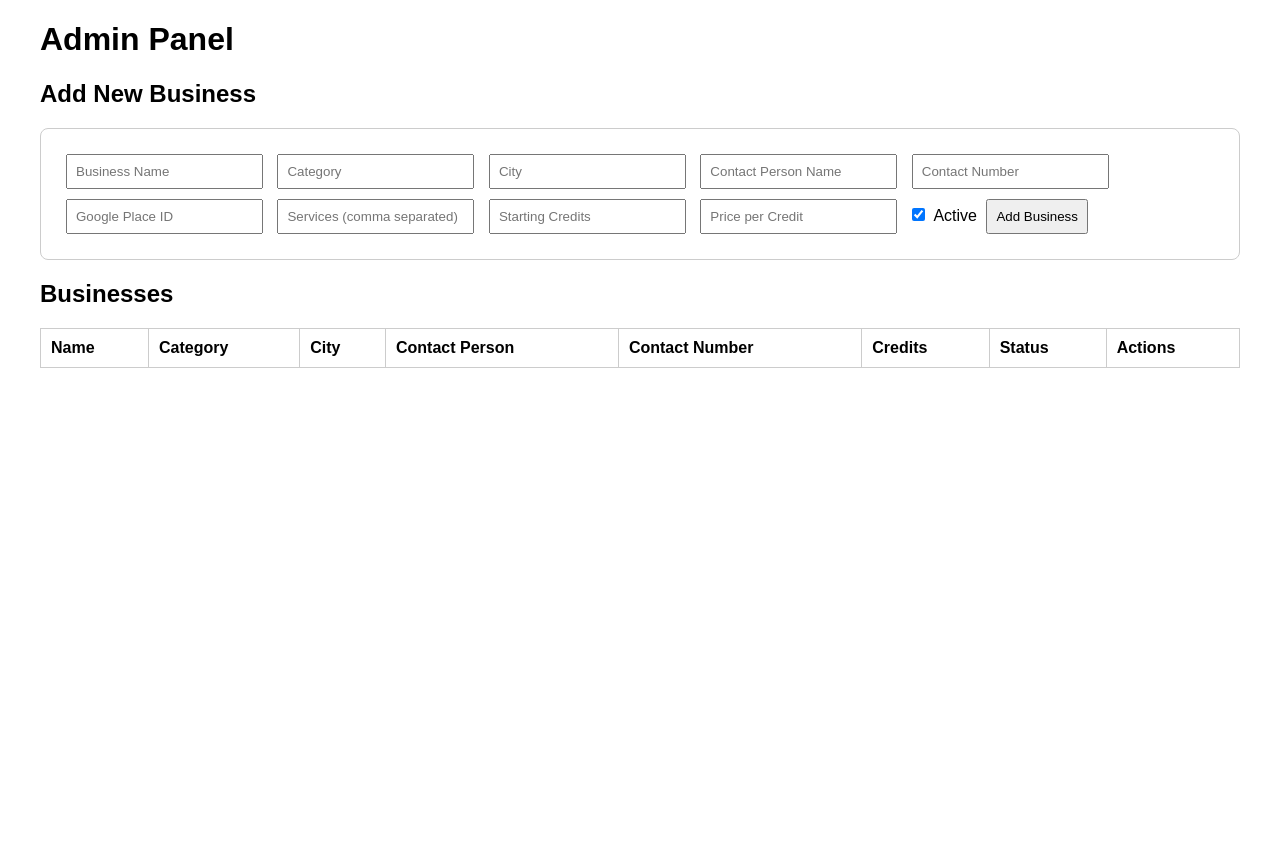
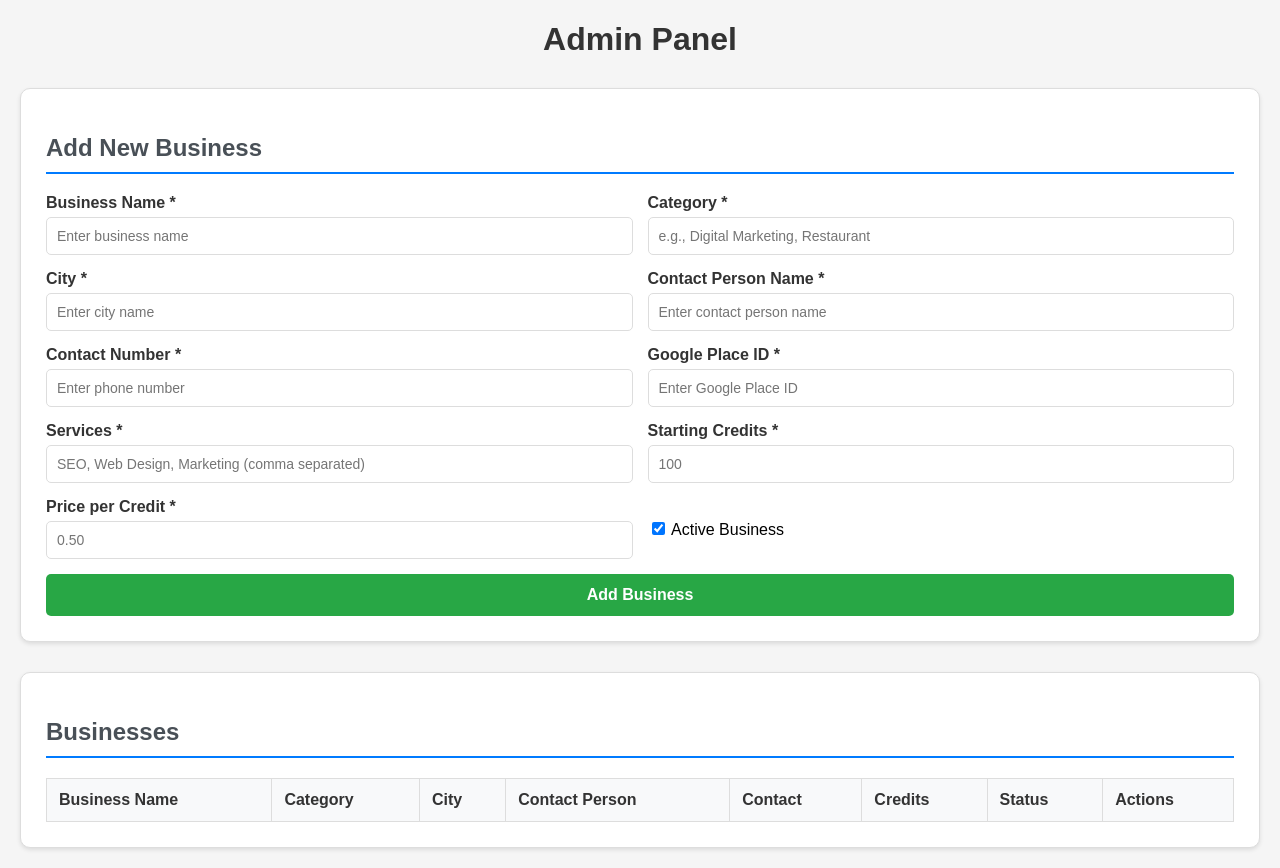
Before and after one commit to danielmobdev/qr-review-generator, a Flask app: page /admin in a window 1280 px wide. Before the commit the page ends 368 px from the top, so only its background shows below. Run offline with Flask 3, Linux system fonts and the light colour scheme; data that the repository does not hold is empty; parts of the project's set-up code (start-up, migrations or seed data) failed here and were passed over.

Commit message:
Redesign admin panel with modern CSS grid layout, proper form organization, and styled action buttons

```diff
--- a/templates/admin.html
+++ b/templates/admin.html
@@ -5,43 +5,97 @@
     <meta name="viewport" content="width=device-width, initial-scale=1.0">
     <title>Admin Panel</title>
     <style>
-        body { font-family: Arial, sans-serif; margin: 20px; }
-        .container { max-width: 1200px; margin: 0 auto; }
-        form { margin-bottom: 20px; padding: 20px; border: 1px solid #ccc; border-radius: 8px; }
-        input, button { margin: 5px; padding: 8px; }
+        body { font-family: Arial, sans-serif; margin: 20px; background-color: #f5f5f5; }
+        .container { max-width: 1400px; margin: 0 auto; }
+        .form-section { margin-bottom: 30px; padding: 25px; border: 1px solid #ddd; border-radius: 10px; background: white; box-shadow: 0 2px 4px rgba(0,0,0,0.1); }
+        .form-grid { display: grid; grid-template-columns: 1fr 1fr; gap: 15px; }
+        .form-group { display: flex; flex-direction: column; }
+        .form-group label { font-weight: bold; margin-bottom: 5px; color: #333; }
+        .form-group input { padding: 10px; border: 1px solid #ddd; border-radius: 5px; font-size: 14px; }
+        .form-group input:focus { outline: none; border-color: #007bff; box-shadow: 0 0 0 2px rgba(0,123,255,0.25); }
+        .checkbox-group { display: flex; align-items: center; gap: 10px; }
+        .submit-btn { grid-column: span 2; padding: 12px 30px; background-color: #28a745; color: white; border: none; border-radius: 5px; cursor: pointer; font-size: 16px; font-weight: bold; }
+        .submit-btn:hover { background-color: #218838; }
+
+        .table-section { padding: 25px; border: 1px solid #ddd; border-radius: 10px; background: white; box-shadow: 0 2px 4px rgba(0,0,0,0.1); }
         table { width: 100%; border-collapse: collapse; margin-top: 20px; }
-        th, td { border: 1px solid #ccc; padding: 10px; text-align: left; }
-        .edit-form { display: none; }
+        th, td { border: 1px solid #ddd; padding: 12px; text-align: left; }
+        th { background-color: #f8f9fa; font-weight: bold; color: #333; }
+        tr:nth-child(even) { background-color: #f8f9fa; }
+        tr:hover { background-color: #e9ecef; }
+        .actions-cell { white-space: nowrap; }
+        .action-btn { padding: 6px 12px; margin: 2px; border: none; border-radius: 4px; cursor: pointer; font-size: 12px; }
+        .edit-btn { background-color: #007bff; color: white; }
+        .recharge-btn { background-color: #ffc107; color: black; }
+        .view-btn { background-color: #17a2b8; color: white; }
+        .download-btn { background-color: #6c757d; color: white; }
+        .delete-btn { background-color: #dc3545; color: white; }
+        .qr-img { max-width: 50px; height: auto; }
+
+        h1 { color: #333; margin-bottom: 30px; text-align: center; }
+        h2 { color: #495057; margin-bottom: 20px; border-bottom: 2px solid #007bff; padding-bottom: 10px; }
     </style>
 </head>
 <body>
     <div class="container">
         <h1>Admin Panel</h1>
 
+        <div class="form-section">
             <h2>Add New Business</h2>
-        <form id="add-form">
-            <input type="text" id="name" placeholder="Business Name" required>
-            <input type="text" id="category" placeholder="Category" required>
-            <input type="text" id="city" placeholder="City" required>
-            <input type="text" id="contact_person_name" placeholder="Contact Person Name" required>
-            <input type="tel" id="contact_number" placeholder="Contact Number" required>
-            <input type="text" id="place_id" placeholder="Google Place ID" required>
-            <input type="text" id="services" placeholder="Services (comma separated)" required>
-            <input type="number" id="credit_balance" placeholder="Starting Credits" required>
-            <input type="number" step="0.01" id="price_per_credit" placeholder="Price per Credit" required>
-            <label><input type="checkbox" id="active" checked> Active</label>
-            <button type="submit">Add Business</button>
+            <form id="add-form" class="form-grid">
+                <div class="form-group">
+                    <label for="name">Business Name *</label>
+                    <input type="text" id="name" placeholder="Enter business name" required>
+                </div>
+                <div class="form-group">
+                    <label for="category">Category *</label>
+                    <input type="text" id="category" placeholder="e.g., Digital Marketing, Restaurant" required>
+                </div>
+                <div class="form-group">
+                    <label for="city">City *</label>
+                    <input type="text" id="city" placeholder="Enter city name" required>
+                </div>
+                <div class="form-group">
+                    <label for="contact_person_name">Contact Person Name *</label>
+                    <input type="text" id="contact_person_name" placeholder="Enter contact person name" required>
+                </div>
+                <div class="form-group">
+                    <label for="contact_number">Contact Number *</label>
+                    <input type="tel" id="contact_number" placeholder="Enter phone number" required>
+                </div>
+                <div class="form-group">
+                    <label for="place_id">Google Place ID *</label>
+                    <input type="text" id="place_id" placeholder="Enter Google Place ID" required>
+                </div>
+                <div class="form-group">
+                    <label for="services">Services *</label>
+                    <input type="text" id="services" placeholder="SEO, Web Design, Marketing (comma separated)" required>
+                </div>
+                <div class="form-group">
+                    <label for="credit_balance">Starting Credits *</label>
+                    <input type="number" id="credit_balance" placeholder="100" required>
+                </div>
+                <div class="form-group">
+                    <label for="price_per_credit">Price per Credit *</label>
+                    <input type="number" step="0.01" id="price_per_credit" placeholder="0.50" required>
+                </div>
+                <div class="checkbox-group">
+                    <label for="active"><input type="checkbox" id="active" checked> Active Business</label>
+                </div>
+                <button type="submit" class="submit-btn">Add Business</button>
             </form>
+        </div>
 
+        <div class="table-section">
             <h2>Businesses</h2>
             <table id="businesses-table">
                 <thead>
                     <tr>
-                    <th>Name</th>
+                        <th>Business Name</th>
                         <th>Category</th>
                         <th>City</th>
                         <th>Contact Person</th>
-                    <th>Contact Number</th>
+                        <th>Contact</th>
                         <th>Credits</th>
                         <th>Status</th>
                         <th>Actions</th>
@@ -49,6 +103,7 @@
                 </thead>
                 <tbody></tbody>
             </table>
+        </div>
     </div>
 
     <script>
@@ -68,13 +123,13 @@
                     <td>${business.contact_number || 'N/A'}</td>
                     <td>${business.credit_balance}</td>
                     <td>${business.active ? 'Active' : 'Inactive'}</td>
-                    <td>
-                        <button onclick="editBusiness('${business.slug}')">Edit</button>
-                        <button onclick="recharge('${business.slug}')">Recharge</button>
-                        <a href="/r/${business.slug}" target="_blank">View Page</a>
-                        <img src="/qr/${business.slug}" alt="QR" width="50">
-                        <button onclick="downloadQR('${business.slug}')">Download QR</button>
-                        <button onclick="deleteBusiness('${business.slug}')" style="background-color: #dc3545; color: white;">Delete</button>
+                    <td class="actions-cell">
+                        <button onclick="editBusiness('${business.slug}')" class="action-btn edit-btn">Edit</button>
+                        <button onclick="recharge('${business.slug}')" class="action-btn recharge-btn">Recharge</button>
+                        <a href="/r/${business.slug}" target="_blank" class="action-btn view-btn" style="display: inline-block; text-decoration: none; text-align: center;">View</a>
+                        <img src="/qr/${business.slug}" alt="QR" class="qr-img">
+                        <button onclick="downloadQR('${business.slug}')" class="action-btn download-btn">Download</button>
+                        <button onclick="deleteBusiness('${business.slug}')" class="action-btn delete-btn">Delete</button>
                     </td>
                 `;
                 tbody.appendChild(row);
```
Lines whose indentation alone changed are shown as unchanged.
